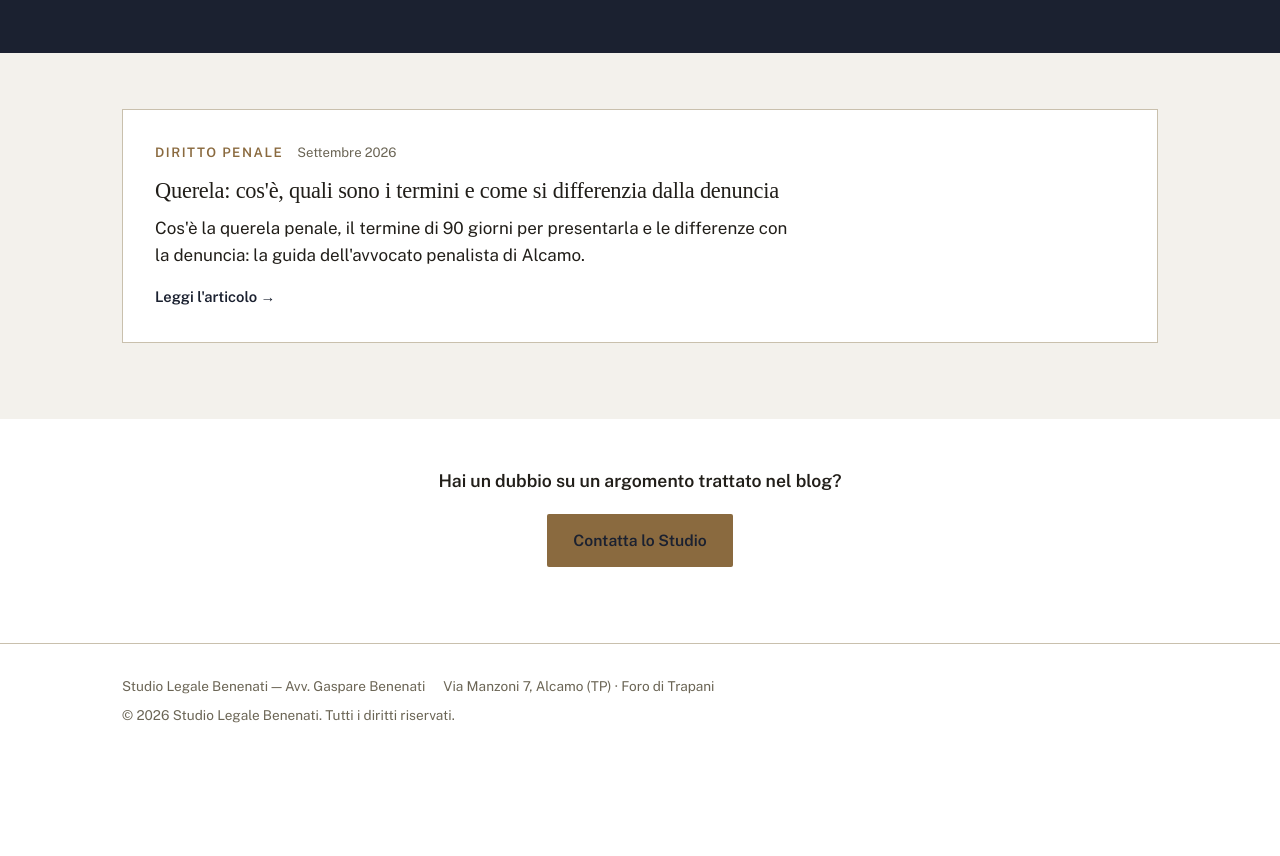
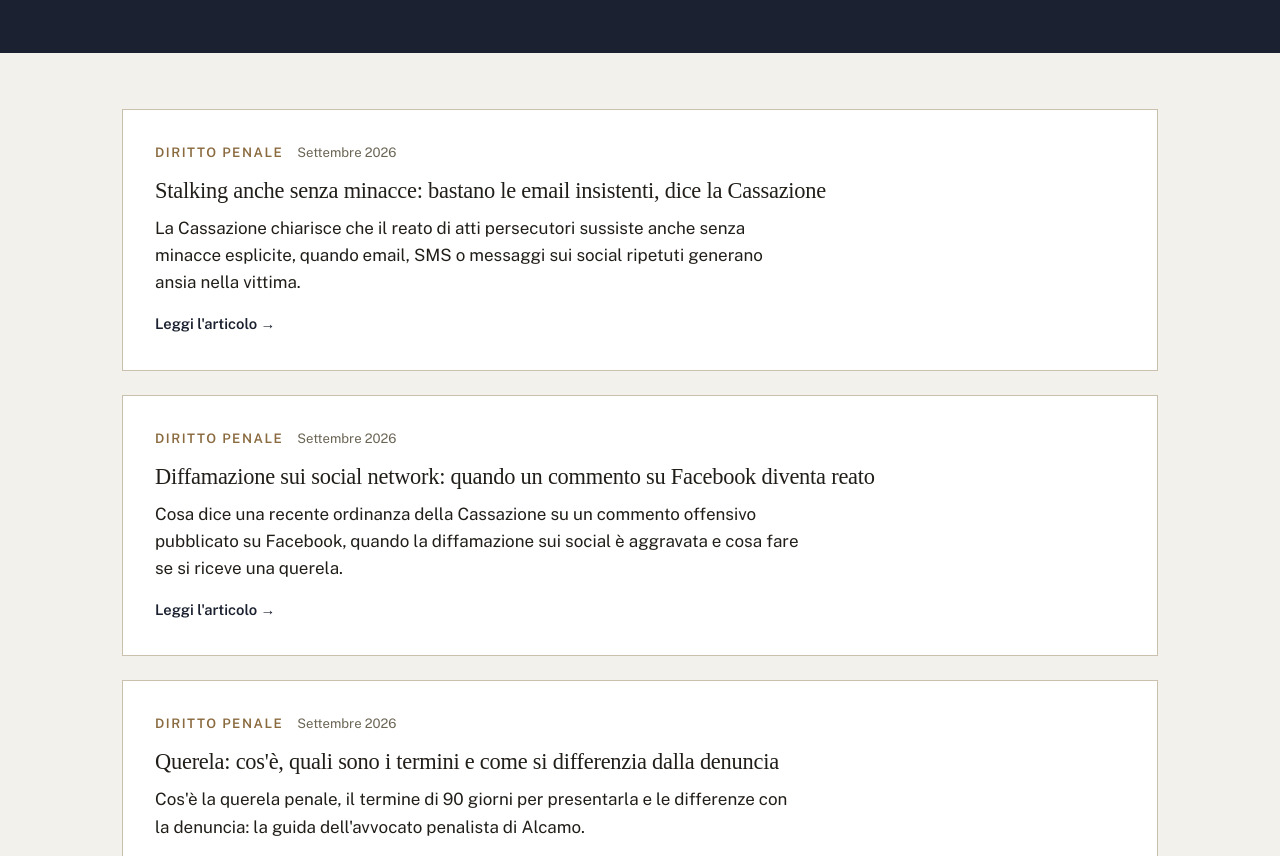
Before and after one commit to benenatigaspare-dot/sito-studio, a plain HTML site: page blog/index.html in a window 1280 px wide. Shown: the part 479-1335 px from the top of the page. Before the commit the page ends 1238 px from the top, so only its background shows below. Drawn offline with nearby package versions, Linux system fonts and the light colour scheme; a web font is replaced by a local one.

Commit message:
Add files via upload

```diff
--- a/blog/index.html
+++ b/blog/index.html
@@ -280,6 +280,29 @@
     <div class="wrap">
       <div class="article-grid">
 
+        <!-- Nuovo articolo settimanale: aggiungere qui una .article-card, in cima, mantenendo la stessa struttura -->
+
+        <a class="article-card" href="/blog/stalking-email-cassazione.html">
+          <div class="article-meta">
+            <span class="article-category">Diritto Penale</span>
+            <span class="article-date">Settembre 2026</span>
+          </div>
+          <h2>Stalking anche senza minacce: bastano le email insistenti, dice la Cassazione</h2>
+          <p>La Cassazione chiarisce che il reato di atti persecutori sussiste anche senza minacce esplicite, quando email, SMS o messaggi sui social ripetuti generano ansia nella vittima.</p>
+          <span class="article-link">Leggi l'articolo &rarr;</span>
+        </a>
+
+        <a class="article-card" href="/blog/diffamazione-social-cassazione.html">
+          <div class="article-meta">
+            <span class="article-category">Diritto Penale</span>
+            <span class="article-date">Settembre 2026</span>
+          </div>
+          <h2>Diffamazione sui social network: quando un commento su Facebook diventa reato</h2>
+          <p>Cosa dice una recente ordinanza della Cassazione su un commento offensivo pubblicato su Facebook, quando la diffamazione sui social è aggravata e cosa fare se si riceve una querela.</p>
+          <span class="article-link">Leggi l'articolo &rarr;</span>
+        </a>
+
+
         <a class="article-card" href="/blog/querela-termini-differenza-denuncia.html">
           <div class="article-meta">
             <span class="article-category">Diritto Penale</span>
@@ -289,8 +312,6 @@
           <p>Cos'è la querela penale, il termine di 90 giorni per presentarla e le differenze con la denuncia: la guida dell'avvocato penalista di Alcamo.</p>
           <span class="article-link">Leggi l'articolo &rarr;</span>
         </a>
-
-        <!-- Nuovo articolo settimanale: aggiungere qui una .article-card, in cima, mantenendo la stessa struttura -->
 
       </div>
     </div>
```
